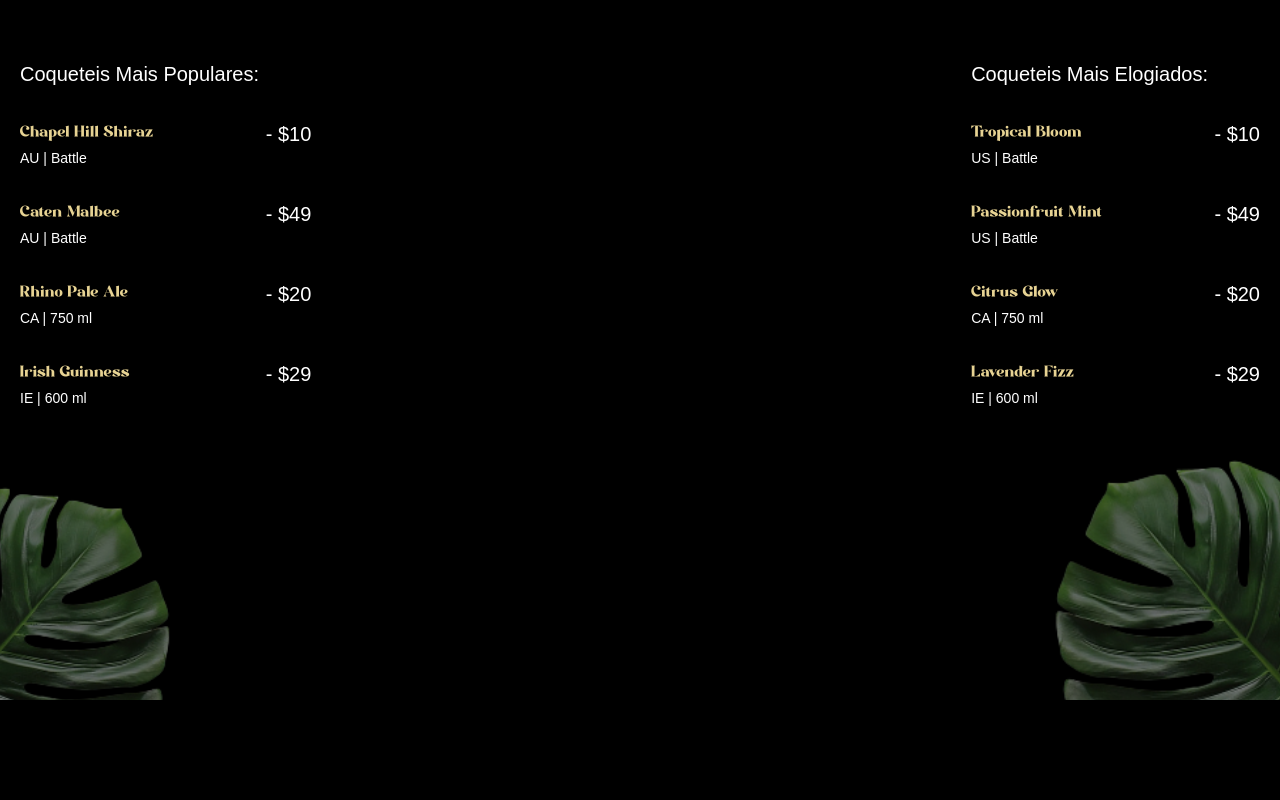
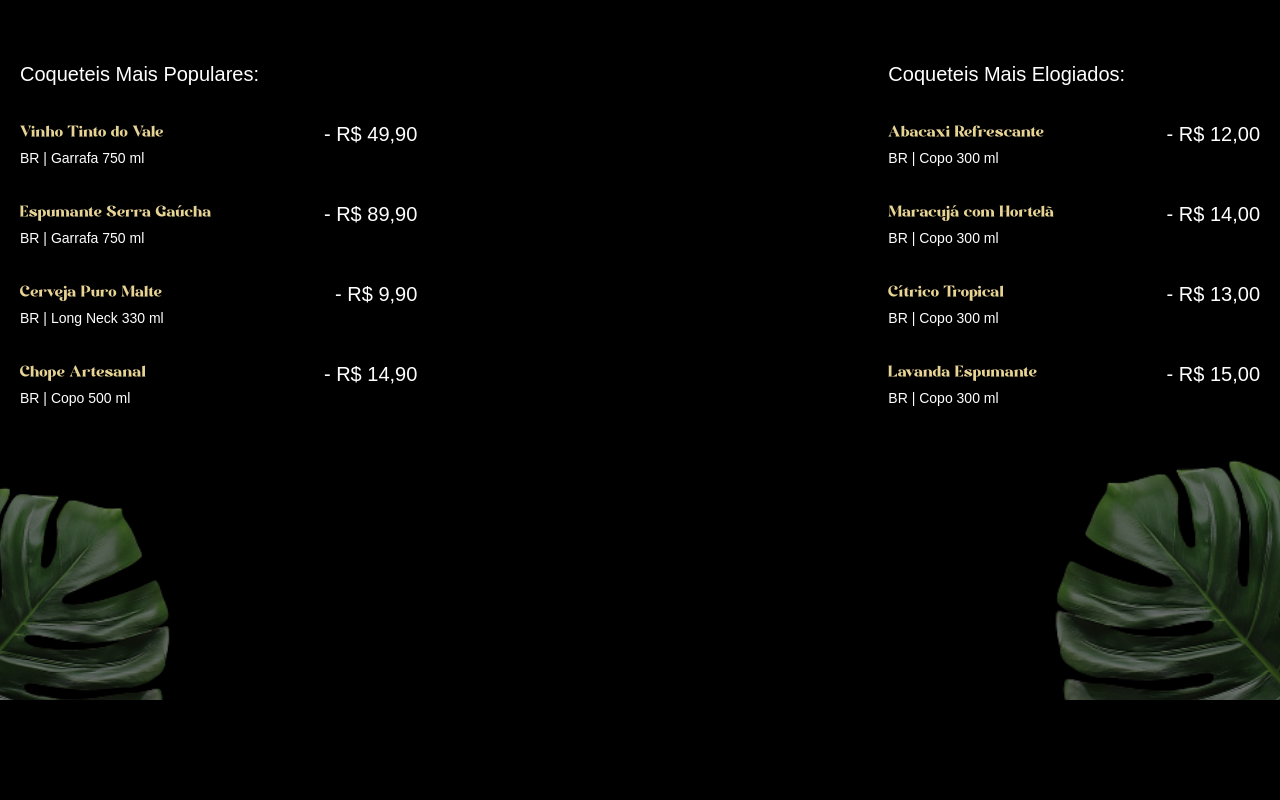
Before and after one commit to EduFkn/drink-3d, a React (Vite) app: page / in a window 1280 px wide. Shown: the part 900-1700 px from the top of the page. Built offline with nearby package versions, Linux system fonts and the light colour scheme; a web font is replaced by a local one.

Commit message:
feat: add copy in page

```diff
--- a/constants/index.js
+++ b/constants/index.js
@@ -8,7 +8,7 @@
        title: "Sobre nós",
     },
     {
-       id: "work",
+       id: "art",
        title: "Arte",
     },
     {
@@ -19,57 +19,58 @@
 
   const cocktailLists = [
   {
-       name: "Chapel Hill Shiraz",
-       country: "AU",
-       detail: "Battle",
-       price: "$10",
+    name: "Vinho Tinto do Vale",
+    country: "BR",
+    detail: "Garrafa 750 ml",
+    price: "R$ 49,90",
   },
   {
-       name: "Caten Malbee",
-       country: "AU",
-       detail: "Battle",
-       price: "$49",
+    name: "Espumante Serra Gaúcha",
+    country: "BR",
+    detail: "Garrafa 750 ml",
+    price: "R$ 89,90",
   },
   {
-       name: "Rhino Pale Ale",
-       country: "CA",
-       detail: "750 ml",
-       price: "$20",
+    name: "Cerveja Puro Malte",
+    country: "BR",
+    detail: "Long Neck 330 ml",
+    price: "R$ 9,90",
   },
   {
-       name: "Irish Guinness",
-       country: "IE",
-       detail: "600 ml",
-       price: "$29",
+    name: "Chope Artesanal",
+    country: "BR",
+    detail: "Copo 500 ml",
+    price: "R$ 14,90",
   },
 ];
 
 const mockTailLists = [
   {
-       name: "Tropical Bloom",
-       country: "US",
-       detail: "Battle",
-       price: "$10",
+    name: "Abacaxi Refrescante",
+    country: "BR",
+    detail: "Copo 300 ml",
+    price: "R$ 12,00",
   },
   {
-       name: "Passionfruit Mint",
-       country: "US",
-       detail: "Battle",
-       price: "$49",
+    name: "Maracujá com Hortelã",
+    country: "BR",
+    detail: "Copo 300 ml",
+    price: "R$ 14,00",
   },
   {
-       name: "Citrus Glow",
-       country: "CA",
-       detail: "750 ml",
-       price: "$20",
+    name: "Cítrico Tropical",
+    country: "BR",
+    detail: "Copo 300 ml",
+    price: "R$ 13,00",
   },
   {
-       name: "Lavender Fizz",
-       country: "IE",
-       detail: "600 ml",
-       price: "$29",
+    name: "Lavanda Espumante",
+    country: "BR",
+    detail: "Copo 300 ml",
+    price: "R$ 15,00",
   },
 ];
+
 
    const profileLists = [
     {
@@ -87,34 +88,35 @@
    ];
 
   const featureLists = [
-    "Perfectly balanced blends",
-    "Garnished to perfection",
-    "Ice-cold every time",
-    "Expertly shaken & stirred",
+  "Misturas equilibradas na medida certa",
+  "Finalização impecável",
+  "Sempre gelado e refrescante",
+  "Preparado com técnica e estilo",
 ];
 
 const goodLists = [
-    "Handpicked ingredients",
-    "Signature techniques",
-    "Bartending artistry in action",
-    "Freshly muddled flavors",
+  "Ingredientes selecionados à mão",
+  "Técnicas exclusivas",
+  "Arte da coquetelaria ao vivo",
+  "Sabores macerados na hora",
 ];
 
 const storeInfo = {
-    heading: "Where to Find Us",
-    address: "456, Raq Blvd. #404, Los Angeles, CA 90210",
+  heading: "Onde Nos Encontrar",
+  address: "Av. Atlântica, 1234 - Copacabana, Rio de Janeiro - RJ, 22070-000",
   contact: {
-       phone: "(555) 987-6543",
-       email: "hello@jsmcocktail.com",
+    phone: "(21) 98765-4321",
+    email: "contato@brcoktail.com.br",
   },
 };
 
 const openingHours = [
-    { day: "Mon–Thu", time: "11:00am – 12am" },
-    { day: "Fri", time: "11:00am – 2am" },
-    { day: "Sat", time: "9:00am – 2am" },
-    { day: "Sun", time: "9:00am – 1am" },
+  { day: "Seg–Qui", time: "11h00 – 00h00" },
+  { day: "Sex", time: "11h00 – 02h00" },
+  { day: "Sáb", time: "09h00 – 02h00" },
+  { day: "Dom", time: "09h00 – 01h00" },
 ];
+
 
    const socials = [
     {
@@ -137,37 +139,38 @@
    const allCocktails = [
   {
     id: 1,
-       name: "Classic Mojito",
+    name: "Caipirinha Clássica",
     image: "/images/drink1.png",
-       title: "Simple Ingredients, Bold Flavor",
+    title: "Ingredientes Simples, Sabor Marcante",
     description:
-        "Made with tequila, lime juice, and orange liqueur, the Margarita is easy to make and full of character. Add a salted rim for the perfect drink on summer nights.",
+      "Preparada com cachaça, limão e açúcar, a caipirinha é um clássico brasileiro fácil de fazer e cheio de personalidade. Um toque de gelo garante refrescância nos dias quentes.",
   },
   {
     id: 2,
-       name: "Raspberry Mojito",
+    name: "Caipifruta de Framboesa",
     image: "/images/drink2.png",
-       title: "A Zesty Classic That Never Fails",
+    title: "Um Clássico Tropical Que Nunca Sai de Moda",
     description:
-        "The Margarita is a classic that balances tangy lime, smooth tequila, and a touch of sweetness. Shaken, frozen, or on the rocks—it’s always crisp & refreshing.",
+      "A caipifruta combina a acidez da framboesa com a suavidade da cachaça e um leve dulçor. Perfeita batida ou servida com gelo para manter-se fresca e vibrante.",
   },
   {
     id: 3,
-       name: "Violet Breeze",
+    name: "Brisa de Lavanda",
     image: "/images/drink3.png",
-       title: "Simple Ingredients, Bold Flavor",
+    title: "Ingredientes Simples, Sabor Marcante",
     description:
-        "Made with tequila, lime juice, and orange liqueur, the Margarita is easy to make and full of character. Add a salted rim for the perfect drink on summer nights.",
+      "Feita com gin, limão-siciliano e um toque floral de lavanda, é leve e aromática. Ideal para um fim de tarde à beira-mar.",
   },
   {
     id: 4,
-       name: "Curacao Mojito",
+    name: "Mojito de Curaçau Blue",
     image: "/images/drink4.png",
-       title: "Crafted With Care, Poured With Love",
+    title: "Feito com Carinho, Servido com Amor",
     description:
-        "Each cocktail is made with fresh ingredients and a passion for perfecting every pour, whether you're celebrating or simply relaxing.",
+      "Com hortelã fresca, rum branco e curaçau blue, é um coquetel vibrante e refrescante — perfeito para celebrar ou simplesmente relaxar.",
   },
 ];
+
 
    export {
     navLinks,
--- a/src/components/Contact.jsx
+++ b/src/components/Contact.jsx
@@ -39,13 +39,13 @@
 
                 <div>
                     <h3>Visite Nosso Bar</h3>
-                    <p>456, Raq Blvd. #404, Los Angeles, CA 90210</p>
+                    <p>Rio de janeiro, Copacabana</p>
                 </div>
 
                 <div>
                     <h3>Fale Conosco</h3>
-                    <p>(555) 987-6543</p>
-                    <p>hello@jsmcocktail.com</p>
+                    <p>(21) 987-65434</p>
+                    <p>coqueteis@jsw.com</p>
                 </div>
 
                 <div>
```
Lines whose indentation alone changed are shown as unchanged.
